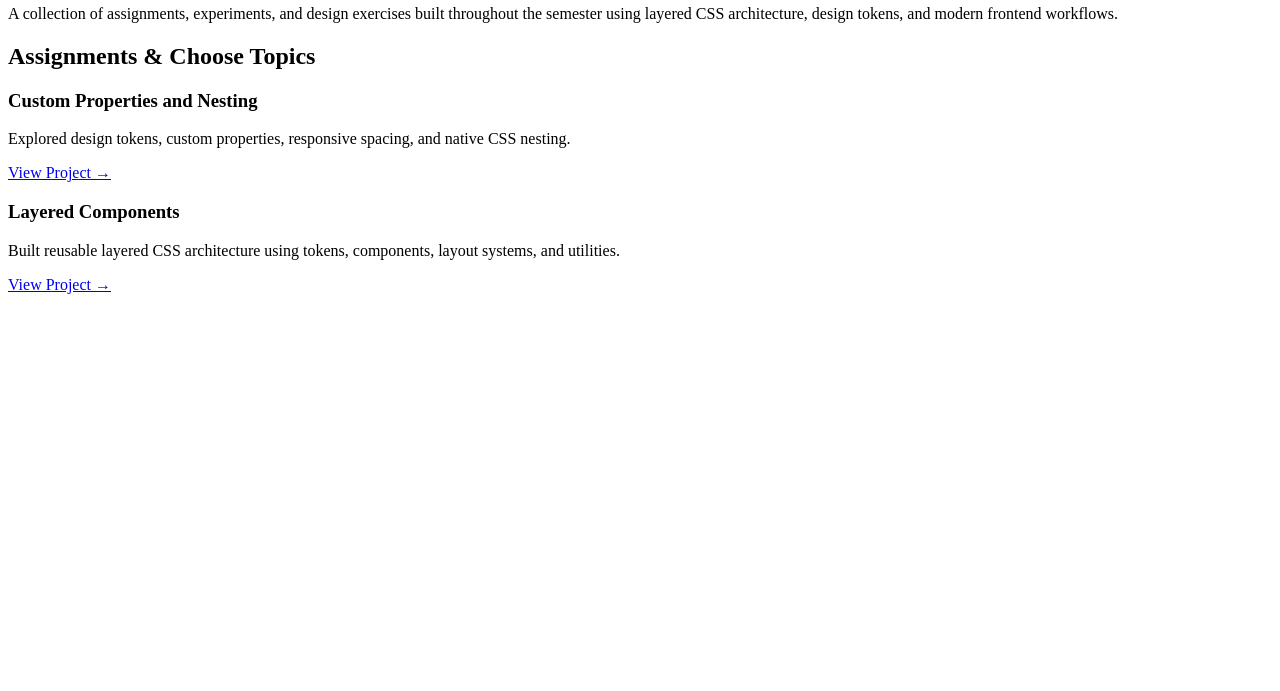
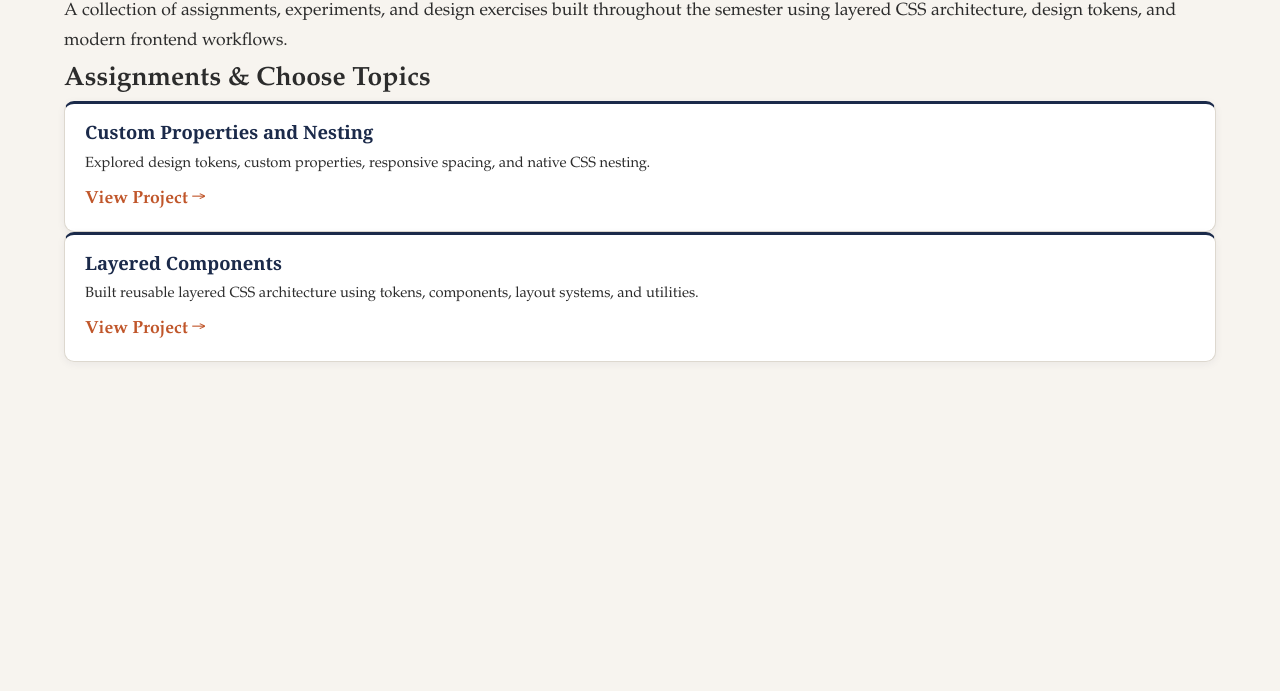
Before and after one commit to nathaneksy/wdd331-practice, a website: page index.html in a window 1280 px wide. Shown: the part 109-800 px from the top of the page. Drawn offline with Linux system fonts and the light colour scheme; files that its build step writes are made by us from their sources; the site is published under a folder, as on GitHub Pages, so addresses that start at the root find nothing.

Commit message:
fixed link directory

```diff
--- a/index.html
+++ b/index.html
@@ -5,7 +5,7 @@
     <meta name="viewport" content="width=device-width, initial-scale=1.0">
     <title>Nathan Escujuri - Practice Site</title>
 
-    <link rel="stylesheet" href="/wdd331-practice/dist/styles.css">
+    <link rel="stylesheet" href="dist/styles.css">
 </head>
 
 <body>
```
